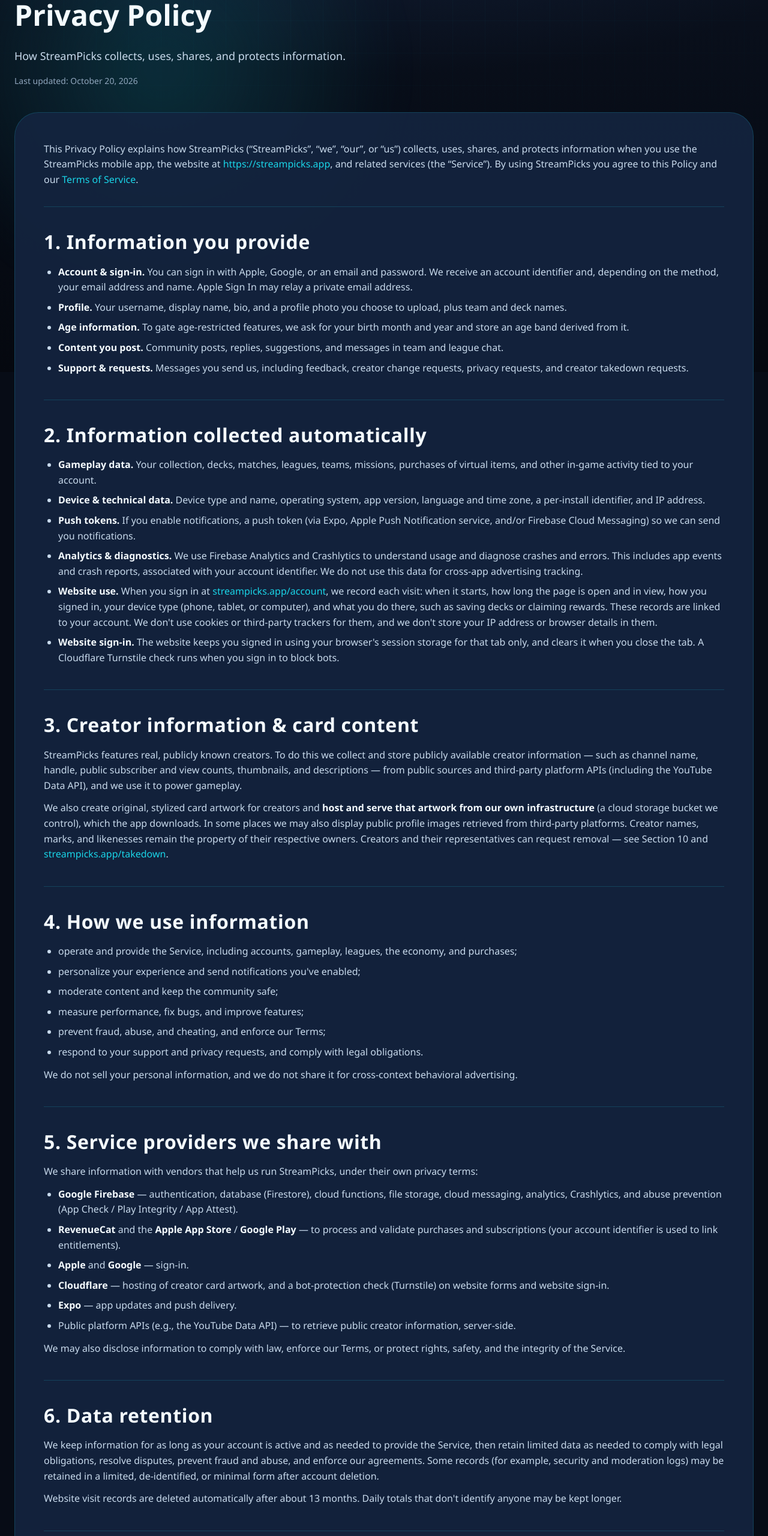
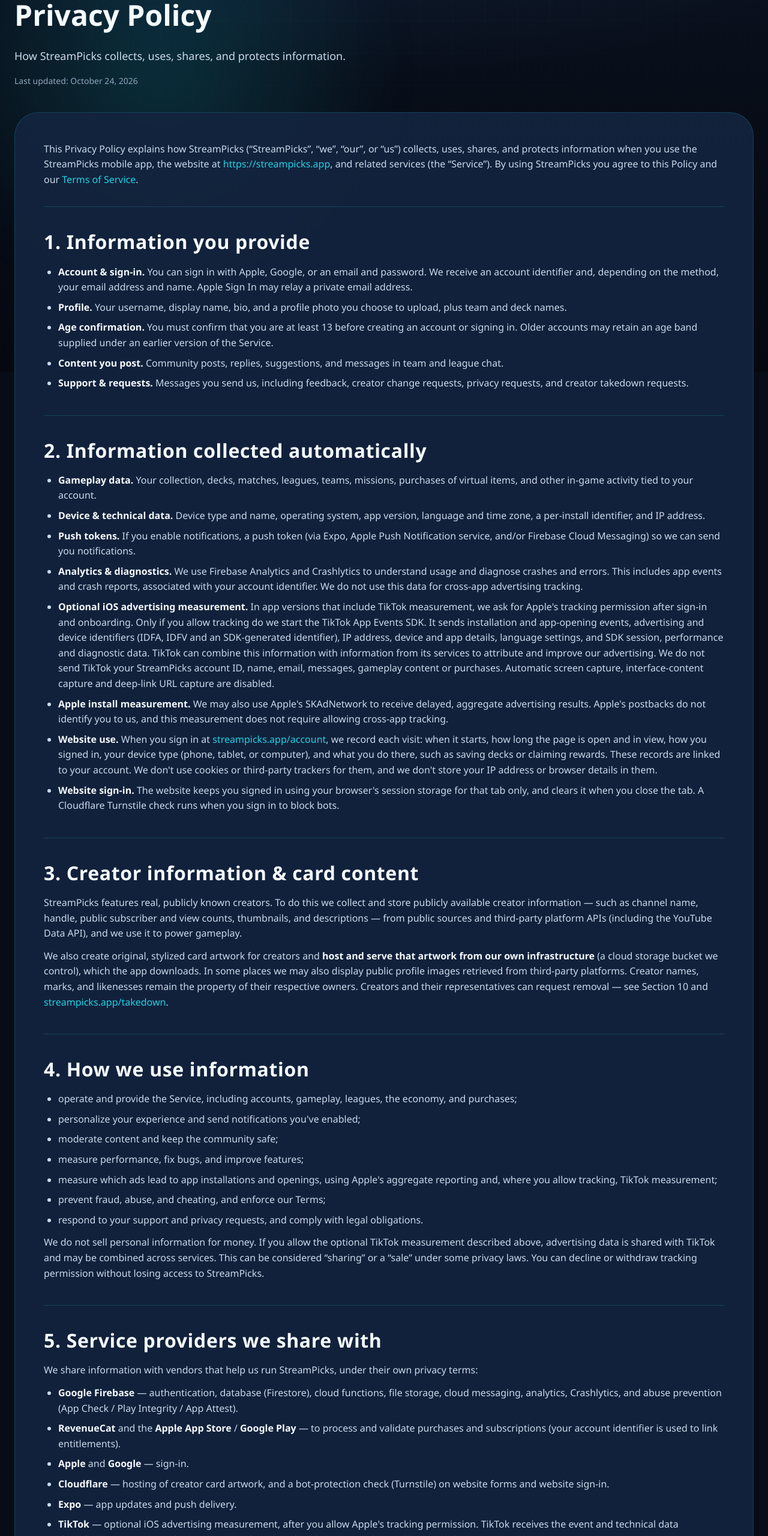
Before and after one commit to pokefan93/streampicks-site, a website: page privacy-policy/index.html in a window 1280 px wide. Shown: the part 180-2740 px from the top of the page at 60% size. Drawn offline with Linux system fonts and the light colour scheme.

Commit message:
Disclose optional TikTok iOS measurement and record policy release

```diff
--- a/privacy-policy/index.html
+++ b/privacy-policy/index.html
@@ -44,7 +44,7 @@
       <p class="eyebrow eyebrow--accent">Privacy</p>
       <h1 class="doc__title">Privacy Policy</h1>
       <p class="doc__lede">How StreamPicks collects, uses, shares, and protects information.</p>
-      <p class="doc__meta">Last updated: October 20, 2026</p>
+      <p class="doc__meta">Last updated: October 24, 2026</p>
     </header>
 
     <article class="doc__card">
@@ -57,7 +57,7 @@
         <ul>
           <li><strong>Account &amp; sign-in.</strong> You can sign in with Apple, Google, or an email and password. We receive an account identifier and, depending on the method, your email address and name. Apple Sign In may relay a private email address.</li>
           <li><strong>Profile.</strong> Your username, display name, bio, and a profile photo you choose to upload, plus team and deck names.</li>
-          <li><strong>Age information.</strong> To gate age-restricted features, we ask for your birth month and year and store an age band derived from it.</li>
+          <li><strong>Age confirmation.</strong> You must confirm that you are at least 13 before creating an account or signing in. Older accounts may retain an age band supplied under an earlier version of the Service.</li>
           <li><strong>Content you post.</strong> Community posts, replies, suggestions, and messages in team and league chat.</li>
           <li><strong>Support &amp; requests.</strong> Messages you send us, including feedback, creator change requests, privacy requests, and creator takedown requests.</li>
         </ul>
@@ -70,6 +70,8 @@
           <li><strong>Device &amp; technical data.</strong> Device type and name, operating system, app version, language and time zone, a per-install identifier, and IP address.</li>
           <li><strong>Push tokens.</strong> If you enable notifications, a push token (via Expo, Apple Push Notification service, and/or Firebase Cloud Messaging) so we can send you notifications.</li>
           <li><strong>Analytics &amp; diagnostics.</strong> We use Firebase Analytics and Crashlytics to understand usage and diagnose crashes and errors. This includes app events and crash reports, associated with your account identifier. We do not use this data for cross-app advertising tracking.</li>
+          <li><strong>Optional iOS advertising measurement.</strong> In app versions that include TikTok measurement, we ask for Apple's tracking permission after sign-in and onboarding. Only if you allow tracking do we start the TikTok App Events SDK. It sends installation and app-opening events, advertising and device identifiers (IDFA, IDFV and an SDK-generated identifier), IP address, device and app details, language settings, and SDK session, performance and diagnostic data. TikTok can combine this information with information from its services to attribute and improve our advertising. We do not send TikTok your StreamPicks account ID, name, email, messages, gameplay content or purchases. Automatic screen capture, interface-content capture and deep-link URL capture are disabled.</li>
+          <li><strong>Apple install measurement.</strong> We may also use Apple's SKAdNetwork to receive delayed, aggregate advertising results. Apple's postbacks do not identify you to us, and this measurement does not require allowing cross-app tracking.</li>
           <li><strong>Website use.</strong> When you sign in at <a href="/account/">streampicks.app/account</a>, we record each visit: when it starts, how long the page is open and in view, how you signed in, your device type (phone, tablet, or computer), and what you do there, such as saving decks or claiming rewards. These records are linked to your account. We don't use cookies or third-party trackers for them, and we don't store your IP address or browser details in them.</li>
           <li><strong>Website sign-in.</strong> The website keeps you signed in using your browser's session storage for that tab only, and clears it when you close the tab. A Cloudflare Turnstile check runs when you sign in to block bots.</li>
         </ul>
@@ -88,10 +90,11 @@
           <li>personalize your experience and send notifications you've enabled;</li>
           <li>moderate content and keep the community safe;</li>
           <li>measure performance, fix bugs, and improve features;</li>
+          <li>measure which ads lead to app installations and openings, using Apple's aggregate reporting and, where you allow tracking, TikTok measurement;</li>
           <li>prevent fraud, abuse, and cheating, and enforce our Terms;</li>
           <li>respond to your support and privacy requests, and comply with legal obligations.</li>
         </ul>
-        <p>We do not sell your personal information, and we do not share it for cross-context behavioral advertising.</p>
+        <p>We do not sell personal information for money. If you allow the optional TikTok measurement described above, advertising data is shared with TikTok and may be combined across services. This can be considered &ldquo;sharing&rdquo; or a &ldquo;sale&rdquo; under some privacy laws. You can decline or withdraw tracking permission without losing access to StreamPicks.</p>
       </section>
 
       <section class="clause" aria-labelledby="clause-5">
@@ -103,6 +106,7 @@
           <li><strong>Apple</strong> and <strong>Google</strong> — sign-in.</li>
           <li><strong>Cloudflare</strong> — hosting of creator card artwork, and a bot-protection check (Turnstile) on website forms and website sign-in.</li>
           <li><strong>Expo</strong> — app updates and push delivery.</li>
+          <li><strong>TikTok</strong> — optional iOS advertising measurement, after you allow Apple's tracking permission. TikTok receives the event and technical data described in Section 2 and processes it under its applicable privacy policy and business data terms.</li>
           <li>Public platform APIs (e.g., the YouTube Data API) — to retrieve public creator information, server-side.</li>
         </ul>
         <p>We may also disclose information to comply with law, enforce our Terms, or protect rights, safety, and the integrity of the Service.</p>
@@ -121,8 +125,9 @@
           <li><strong>Delete your account &amp; data:</strong> in the app, go to <strong>Settings → Account → Delete Account</strong>, or see our <a href="/data-deletion/">data deletion page</a>. This also deletes your website records.</li>
           <li><strong>Access / copy your data:</strong> use the in-app <strong>About → Privacy Requests</strong> option, or email us (see Section 12). This includes your website records. We verify requests before fulfilling them.</li>
           <li><strong>Notifications:</strong> manage push notifications in the app and your device settings.</li>
+          <li><strong>Advertising measurement:</strong> choose &ldquo;Ask App Not to Track&rdquo; in Apple's permission prompt, or turn off StreamPicks under <strong>iPhone Settings → Privacy &amp; Security → Tracking</strong>. In versions that include it, <strong>Profile → Settings → Ad measurement</strong> opens the app's iPhone settings. When tracking is denied or restricted, the TikTok SDK is not started. Withdrawing permission stops future TikTok collection; it does not automatically delete data already received by TikTok. Contact us for help with access or deletion requests. Apple's aggregate install reporting is separate.</li>
         </ul>
-        <p>We do not sell or share personal information for advertising, so there is no such opt-out to exercise.</p>
+        <p>Optional TikTok sharing stays off unless you allow tracking. You may use the tracking controls above to opt out of that sharing at any time. We do not send website-account analytics to TikTok.</p>
       </section>
 
       <section class="clause" aria-labelledby="clause-8">
```
Also changed, not shown: README.md.
